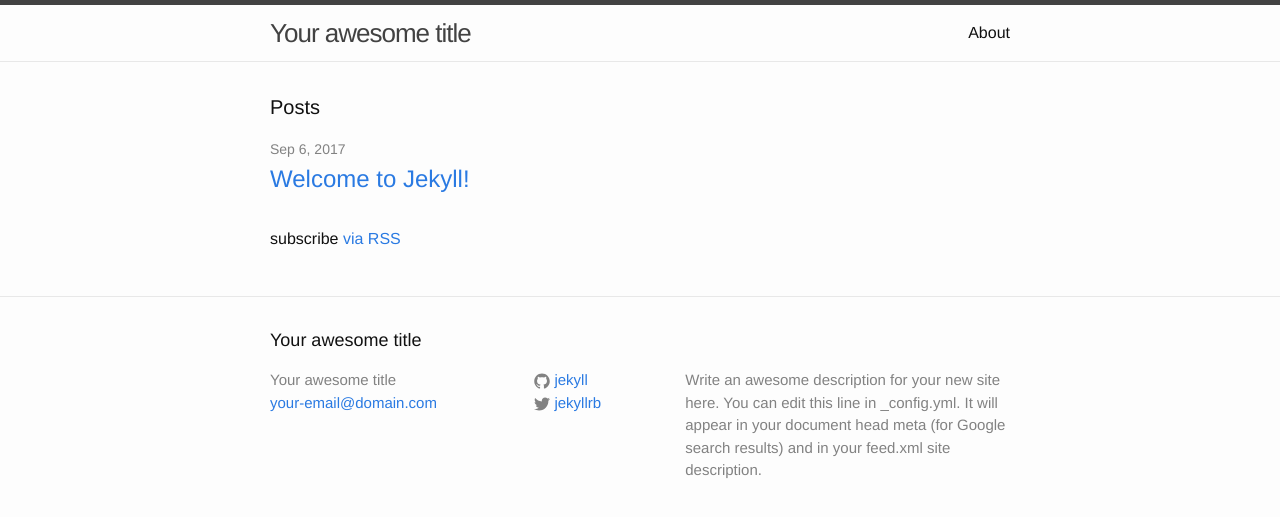
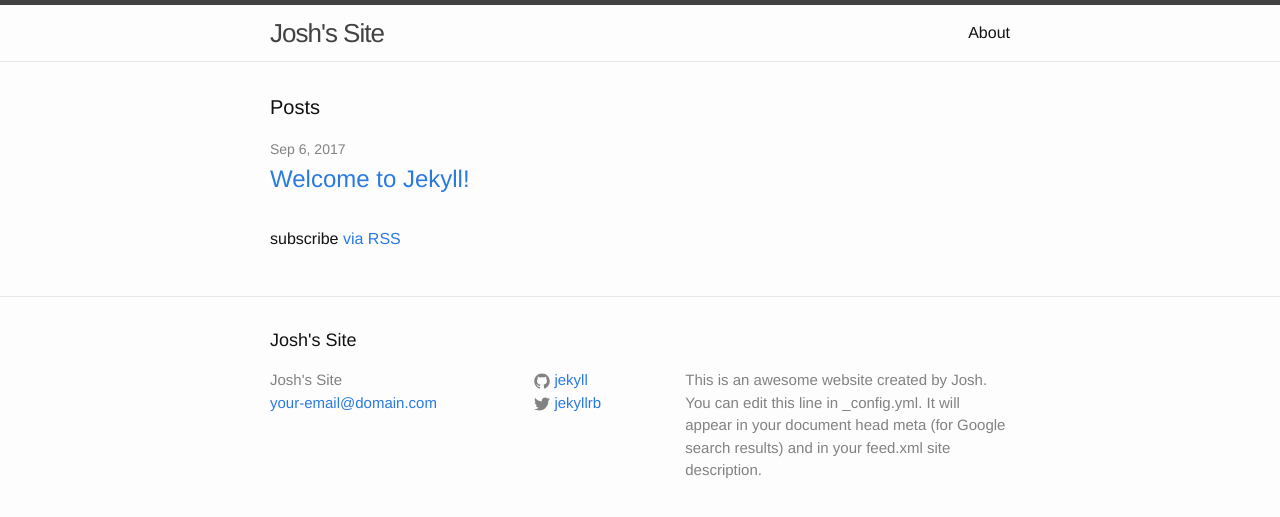
Before and after one commit to j-snyder/j-snyder.github.io, a Jekyll site: the page built from index.html, in a window 1280 px wide. Shown: the top 517 px of the page. Built offline with Jekyll 4.4.1, drawn with Linux system fonts in a browser that asks for light colours.

Commit message:
Update config.yml
Add custom changes to the title of the site and description to test this functionality

```diff
--- a/_config.yml
+++ b/_config.yml
@@ -6,10 +6,10 @@
 # 'jekyll serve'. If you change this file, please restart the server process.
 
 # Site settings
-title: Your awesome title
+title: Josh's Site
 email: your-email@domain.com
 description: > # this means to ignore newlines until "baseurl:"
-  Write an awesome description for your new site here. You can edit this
+  This is an awesome website created by Josh. You can edit this
   line in _config.yml. It will appear in your document head meta (for
   Google search results) and in your feed.xml site description.
 baseurl: "" # the subpath of your site, e.g. /blog
```
